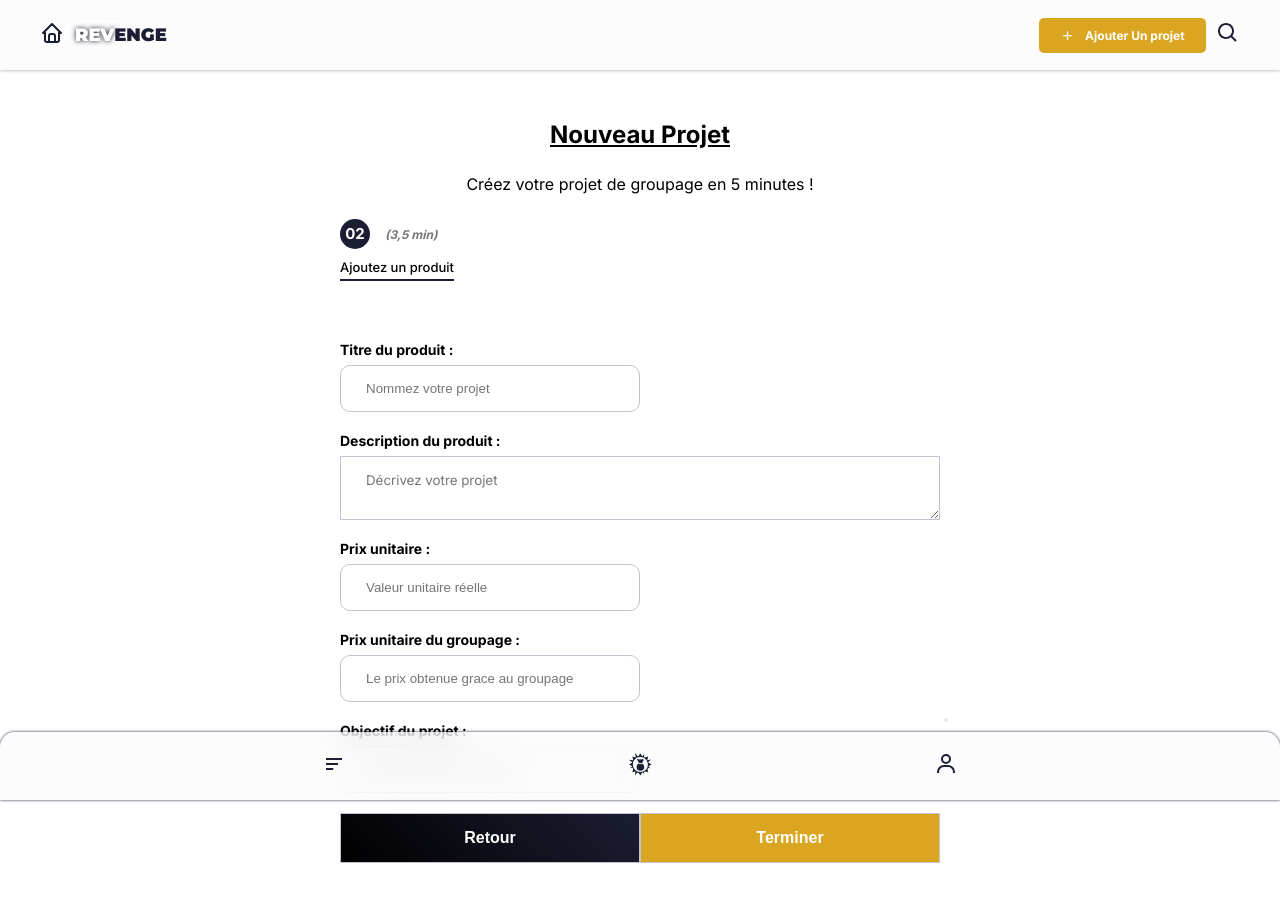
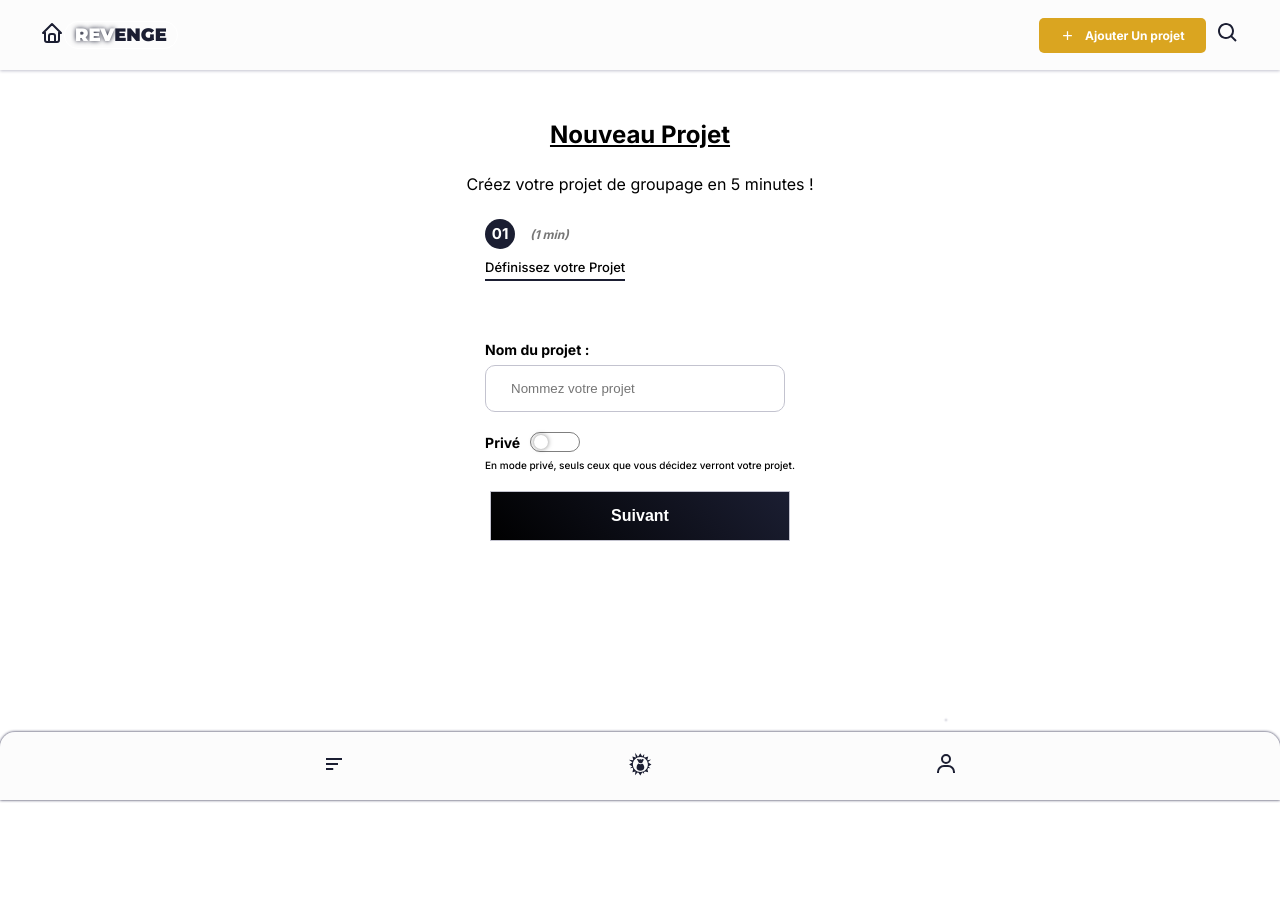
Before and after one commit to revenge-buy/plateforme, a Next.js app: page /projects/new in a window 1280 px wide. Shown: the top 902 px of the page. After the commit the page ends 800 px from the top, so only its background shows below. Built offline with nearby package versions, Linux system fonts and the light colour scheme; no server answers.

Commit message:
correction on form starting point

```diff
--- a/pages/projects/new.jsx
+++ b/pages/projects/new.jsx
@@ -9,7 +9,7 @@ import { useState } from "react";
 // const user = localStorage.getItem("rb-user");
 
 export default function NewProjects() {
-  const [step, setStep] = useState(1)
+  const [step, setStep] = useState(0)
 
   const [project, setProject] = useState({
     name: "",
```
